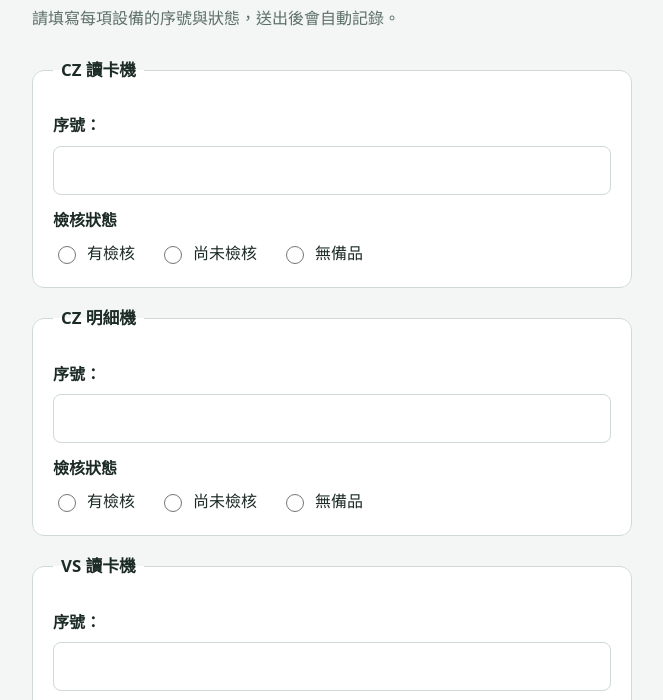
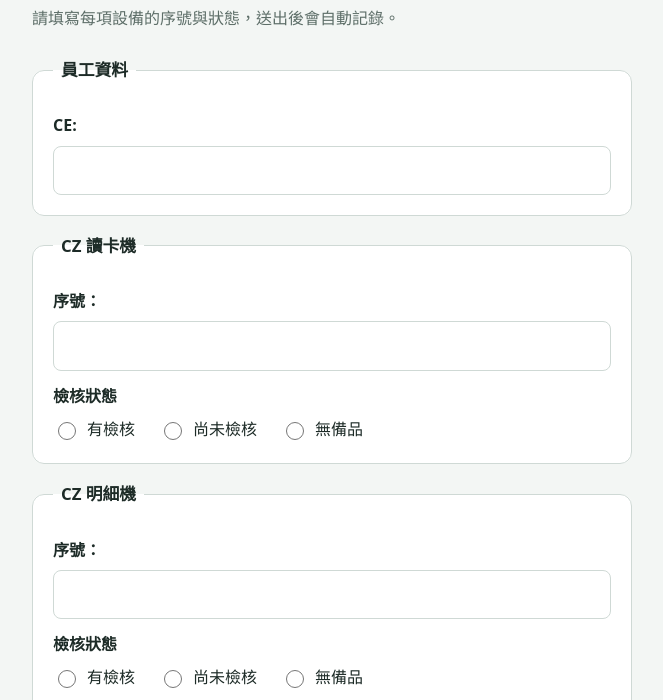
Before and after one commit to Haisen5217/line-bot, a website: page DeviceCheck.html in a window 1280 px wide. Shown: the part 61-761 px from the top of the page, without its empty margins (308-971 px from the left). Drawn offline with Linux system fonts and the light colour scheme.

Commit message:
Add files via upload

```diff
--- a/DeviceCheck.html
+++ b/DeviceCheck.html
@@ -58,6 +58,13 @@
   <h1>設備檢核回報</h1>
   <p class="hint">請填寫每項設備的序號與狀態，送出後會自動記錄。</p>
   <form id="f" novalidate>
+    <fieldset id="ceBox">
+      <legend>員工資料</legend>
+      <div class="field">
+        <label for="ce">CE:</label>
+        <input type="text" id="ce" autocomplete="off">
+      </div>
+    </fieldset>
     <div id="list"></div>
     <button type="submit" id="btn">送出回覆</button>
     <p id="status" role="status" aria-live="polite"></p>
@@ -67,19 +74,22 @@
 <script>
   // ====== 設定區 ======
   // 表單網址：把 viewform 換成 formResponse
-  const FORM_URL = "https://docs.google.com/forms/d/e/1FAIpQLSdWpoTJlazr3ONEc4ApC_UIj5qHwW39KxI9omevQ-LCzkhLwA/formResponse";
+  const FORM_URL = "https://docs.google.com/forms/d/e/1FAIpQLSc8KHguuQhs54uBj3N5cqnNLZZNGrlh0htXzcBOXCKQeRGWIA/formResponse";
+
+  // 員工編號（CE:）對應的欄位代碼
+  const EMPLOYEE_ENTRY = "entry.1699260129";
 
   // type: "check" = 序號 + 單選（有檢核／尚未檢核／無備品）
   //       "qty"   = 只有數量下拉選單 0~5（不含序號）
   // serial / answer 為 Google 表單對應的欄位代碼（entry.數字）
   const DEVICES = [
-    { name: "CZ 讀卡機", type: "check", serial: "entry.2020741665", answer: "entry.1535833667" },
-    { name: "CZ 明細機", type: "check", serial: "entry.1418539351", answer: "entry.600750668" },
-    { name: "VS 讀卡機", type: "check", serial: "entry.1951183238", answer: "entry.80383389" },
-    { name: "SR 讀卡機", type: "check", serial: "entry.489888802", answer: "entry.1898106085" },
-    { name: "SR 明細機", type: "check", serial: "entry.961589827", answer: "entry.1414785957" },
-    { name: "DVR", type: "check", serial: "entry.2019851208", answer: "entry.1203399124" },
-    { name: "EPP", type: "qty", answer: "entry.1558437380" }
+    { name: "CZ 讀卡機", type: "check", serial: "entry.240040552", answer: "entry.437764877" },
+    { name: "CZ 明細機", type: "check", serial: "entry.2034551763", answer: "entry.629039337" },
+    { name: "VS 讀卡機", type: "check", serial: "entry.1273484863", answer: "entry.2104748871" },
+    { name: "SR 讀卡機", type: "check", serial: "entry.175138157", answer: "entry.1488134775" },
+    { name: "SR 明細機", type: "check", serial: "entry.713318625", answer: "entry.1740707094" },
+    { name: "DVR", type: "check", serial: "entry.1258472643", answer: "entry.1433562648" },
+    { name: "EPP", type: "qty", answer: "entry.1568122454" }
   ];
 
   // 選項文字（必須與 Google 表單中的選項文字完全相同）
@@ -154,6 +164,15 @@
   f.addEventListener("submit", async (e) => {
     e.preventDefault();
     status.className = "";
+    const ceBox = document.getElementById("ceBox");
+    const ce = document.getElementById("ce").value.trim();
+    ceBox.classList.toggle("invalid", ce === "");
+    if (ce === "") {
+      status.textContent = "請先輸入員工編號（CE:）。";
+      status.className = "err";
+      document.getElementById("ce").focus();
+      return;
+    }
     const rows = collect();
     let firstBad = null, anyFilled = false;
 
@@ -177,6 +196,7 @@
     status.textContent = "送出中…";
     try {
       const body = new URLSearchParams();
+      body.append(EMPLOYEE_ENTRY, ce);
       rows.forEach(({ d, serial, answer }) => {
         if (serial !== "") body.append(d.serial, serial);
         if (answer !== "") body.append(d.answer, answer);
```
